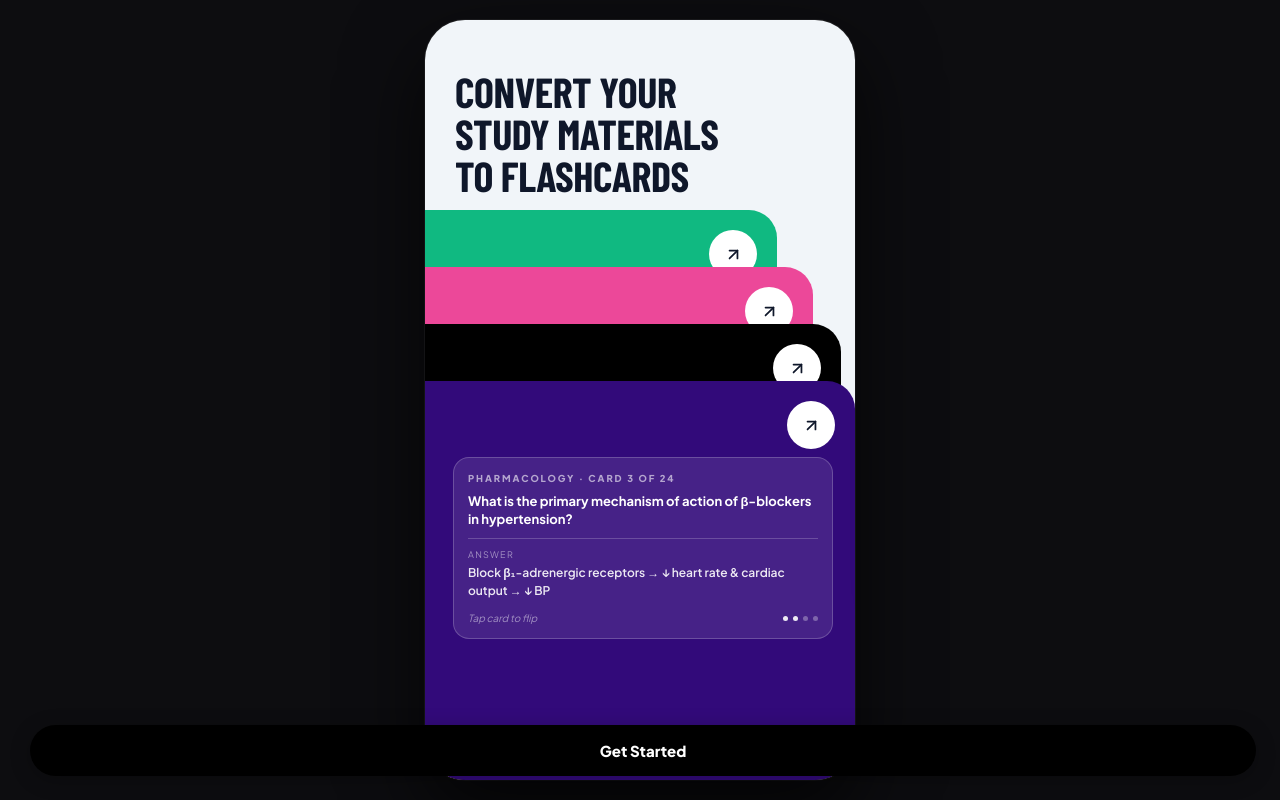
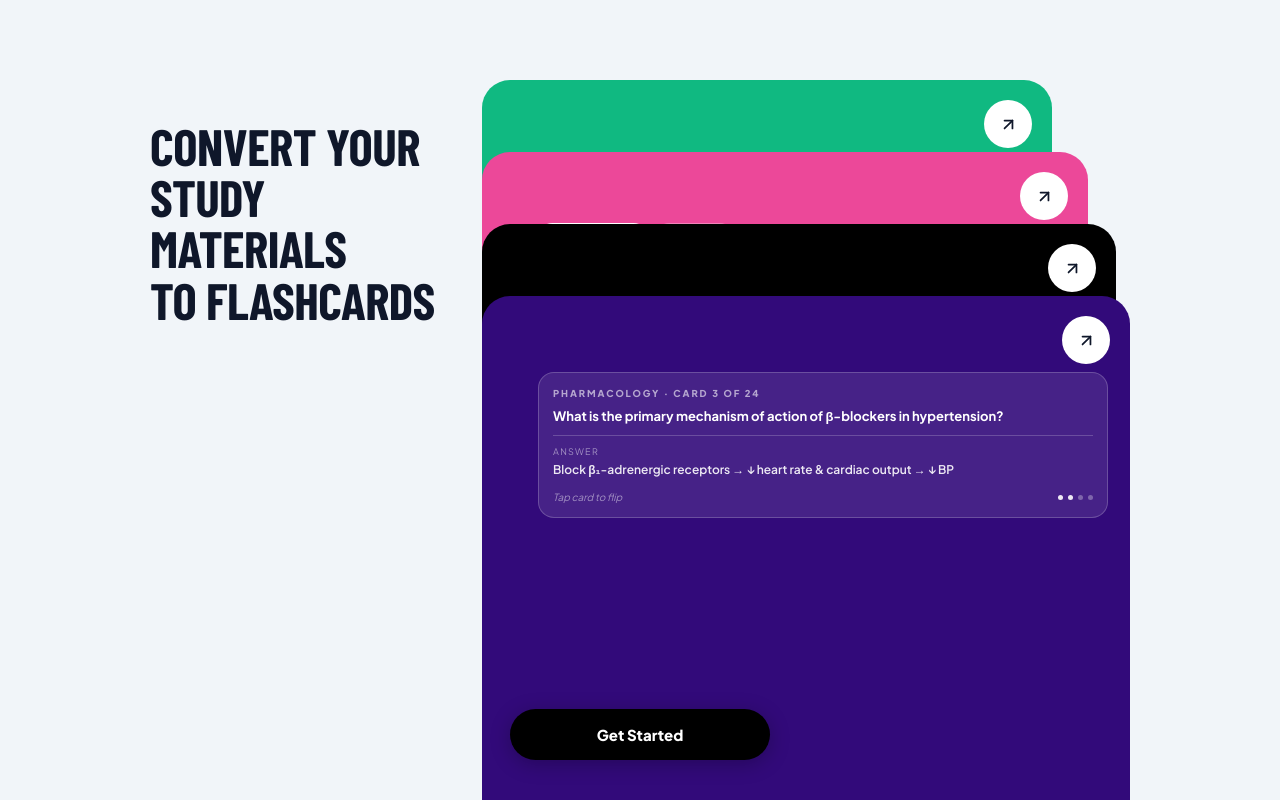
Before and after one commit to notjustprincexx/MedExcel, a plain HTML site: page public/indextest.html in a window 1280 px wide. Drawn offline with nearby package versions, Linux system fonts and the light colour scheme; no server answers; a web font is replaced by a local one.

Commit message:
update index.css

```diff
--- a/public/css/index.css
+++ b/public/css/index.css
@@ -509,63 +509,140 @@
   .lm-google:active { transform: scale(0.97); }
   .lm-google svg { width: 20px; height: 20px; flex-shrink: 0; }
 /* ════════════════════════════════════════════════
-   DESKTOP  (≥ 768px) — phone-frame layout
+   DESKTOP  (≥ 768px) — full-screen landing page
 ════════════════════════════════════════════════ */
 @media (min-width: 768px) {
 
-  /* Dark outer shell */
-  body {
-    background: #0d0d10;
+  /* Full screen — no phone frame */
+  html, body { overflow: hidden; }
+
+  .viewport {
+    width: 100vw;
+    height: 100vh;
+    border-radius: 0;
+    box-shadow: none;
+  }
+
+  /* Each slide fills the screen */
+  .slide { width: 100vw; flex: 0 0 100vw; }
+
+  /* Slide inner: wider and centered */
+  .slide-inner {
+    max-width: 1100px;
+    margin: 0 auto;
+  }
+
+  /* ── Get Started: fixed bottom-center ── */
+  .get-started {
+    position: absolute;
+    left: 50%;
+    transform: translateX(-50%);
+    right: auto;
+    width: 260px;
+    max-width: none;
+    bottom: 40px;
+  }
+
+  /* ════ SLIDE 1 — side by side ════ */
+  #slide1 .slide-inner {
+    display: flex;
+    align-items: flex-start;
+    padding: 80px 60px 0;
+    gap: 40px;
+    height: 100%;
+  }
+
+  .headline-wrap {
+    position: static;
+    padding: 0;
+    flex: 0 0 320px;
+    padding-top: 40px;
+    animation: fadeDown 0.5s ease 0.08s both;
+  }
+
+  .headline {
+    font-size: clamp(36px, 4vw, 56px);
+  }
+
+  /* Card stack takes right side */
+  .card-stack {
+    position: relative;
+    flex: 1;
+    top: auto; left: auto; right: auto; bottom: auto;
+    height: 100%;
+    min-height: 500px;
+  }
+
+  /* ════ SLIDE 2 ════ */
+  #slide2 .slide-inner {
     display: flex;
     align-items: center;
-    justify-content: center;
+    padding: 60px 60px 100px;
+    gap: 60px;
+    height: 100%;
   }
 
-  /* Centered 430px phone card */
-  .viewport {
-    position: relative;
-    width: 430px;
-    height: min(900px, 95vh);
-    border-radius: 40px;
-    overflow: hidden;
-    box-shadow: 0 32px 80px rgba(0,0,0,0.7), 0 0 0 1px rgba(255,255,255,0.07);
-    flex-shrink: 0;
+  .s2-headline-wrap {
+    padding: 0;
+    flex: 0 0 320px;
   }
 
-  /* Get Started is now inside #vp — position relative to the card */
-  .get-started {
-    position: absolute;
-    left: 30px;
-    right: 24px;
-    bottom: max(3vh, 24px);
-    max-width: none;
-    margin: 0;
+  .s2-headline { font-size: clamp(36px, 4vw, 56px); }
+
+  .s2-card-area {
+    flex: 1;
+    padding: 0;
+    justify-content: flex-start;
   }
 
-  /* ── Slide 3 desktop fix ── */
+  .scene { max-width: 460px; }
+
+  /* ════ SLIDE 3 — side by side ════ */
   #slide3 .slide-inner {
-    padding-bottom: 48px;
+    display: flex;
+    flex-direction: row;
+    align-items: center;
+    justify-content: center;
+    padding: 0 80px;
+    gap: 60px;
+    height: 100%;
   }
 
-  /* Image: don't let it bleed into text on tall card */
   .s3-student-images-container {
-    margin-bottom: -20px; /* reduce from -45px */
+    flex: 0 0 380px;
+    height: 100%;
+    margin-bottom: 0;
+    align-items: center;
+    justify-content: center;
+    padding: 60px 0;
   }
+
   .s3-student-img {
-    width: 80%;
-    max-height: 55%;
-    object-fit: contain;
+    width: 100%;
+    max-width: 380px;
+    transform: none;
+  }
+
+  .s3-text {
+    margin-bottom: 28px;
+  }
+
+  .s3-headline {
+    font-size: clamp(44px, 5vw, 68px);
+  }
+
+  .s3-buttons {
+    max-width: 380px;
   }
 
   /* ── Login modal: backdrop + centered card ── */
   .login-modal {
-    background: rgba(0, 0, 0, 0.6);
+    background: rgba(0, 0, 0, 0.55);
     backdrop-filter: blur(10px);
     -webkit-backdrop-filter: blur(10px);
     display: flex;
     align-items: center;
     justify-content: center;
-    /* reset mobile slide-up */
     transform: none;
     opacity: 0;
     pointer-events: none;
@@ -576,11 +653,9 @@
     transform: none;
     pointer-events: auto;
   }
-
-  /* The actual card */
   .lm-card {
-    width: 400px;
-    max-height: 86vh;
+    width: 420px;
+    max-height: 88vh;
     overflow-y: auto;
     background: var(--surface);
     border-radius: 28px;
@@ -595,14 +670,11 @@
     transform: translateY(0) scale(1);
     opacity: 1;
   }
-
   .lm-header { padding: 32px 28px 20px; }
   .lm-form   { padding: 0 28px 32px; overflow-y: visible; }
 }
 
-/* On mobile, lm-card is transparent and fills modal naturally */
+/* lm-card invisible on mobile */
 @media (max-width: 767px) {
-  .lm-card {
-    display: contents; /* invisible wrapper on mobile — no visual effect */
-  }
+  .lm-card { display: contents; }
 }
```
